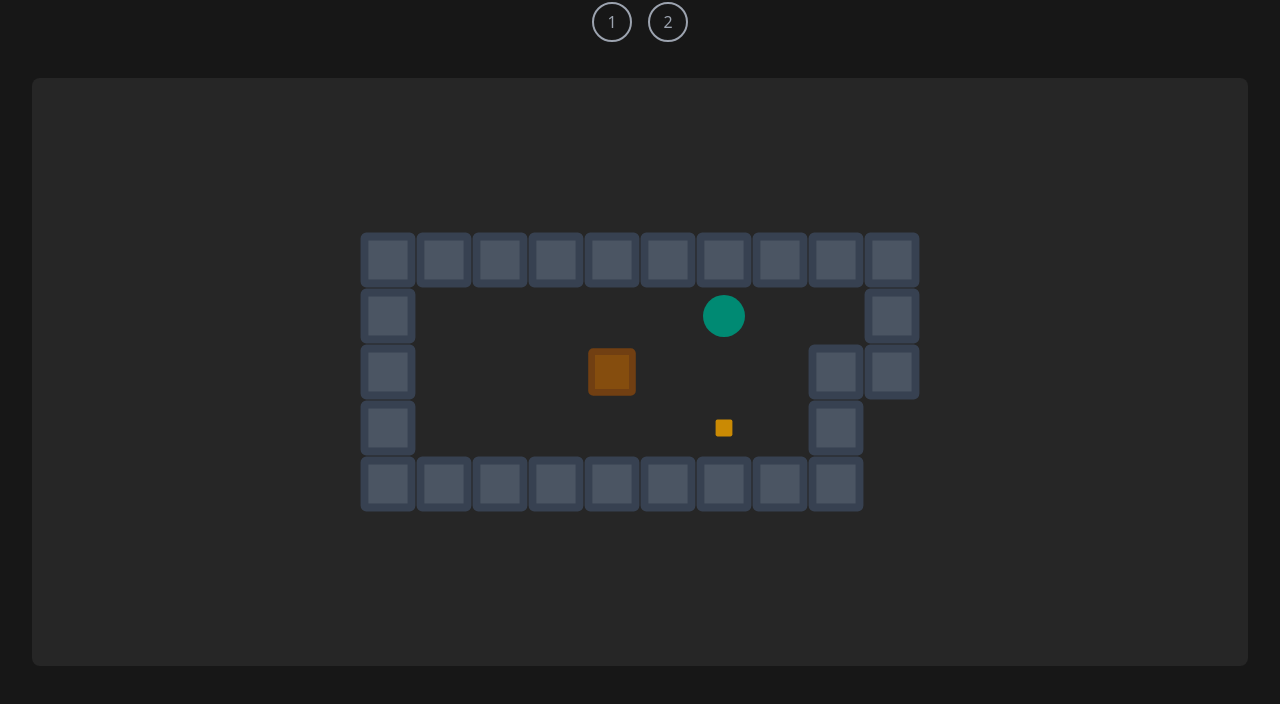
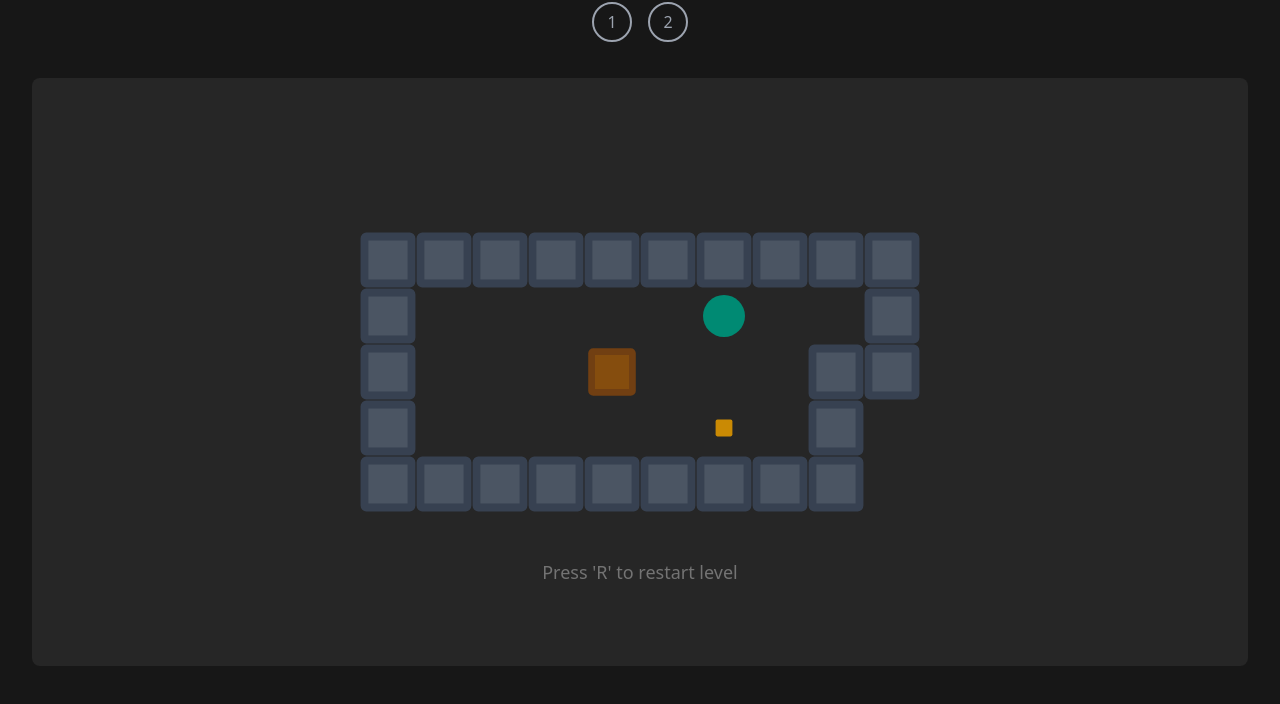
Before and after one commit to kristjanv001/sokoban-js, a website built with Vite: page index.html in a window 1280 px wide. Shown: the part 82-786 px from the top of the page. Built offline with nearby package versions, Linux system fonts and the light colour scheme.

Commit message:
button and restart text but no functionality

```diff
--- a/index.html
+++ b/index.html
@@ -33,7 +33,12 @@
       <div id="levelsList" class="mt-4 flex w-full items-center justify-center px-4"></div>
     </header>
     <main class="mx-auto h-[calc(100vh-180px)] max-w-[1400px] bg-neutral-900 px-4 pb-8 md:px-8">
-      <div id="game" class="flex h-full max-w-[1400px] items-center justify-center rounded-lg bg-neutral-800"></div>
+      <div id="game" class="flex h-full max-w-[1400px] items-center justify-center rounded-lg bg-neutral-800">
+        <button class="absolute right-0 top-0 mr-4 mt-4 rounded-xl bg-neutral-700 px-3 py-1 text-neutral-400 text-sm lg:hidden">
+          restart level
+        </button>
+        <p class="hidden absolute bottom-20 text-neutral-500 text-lg lg:block">Press 'R' to restart level</p>
+      </div>
     </main>
     <script type="module" src="/src/main.ts"></script>
   </body>
```
